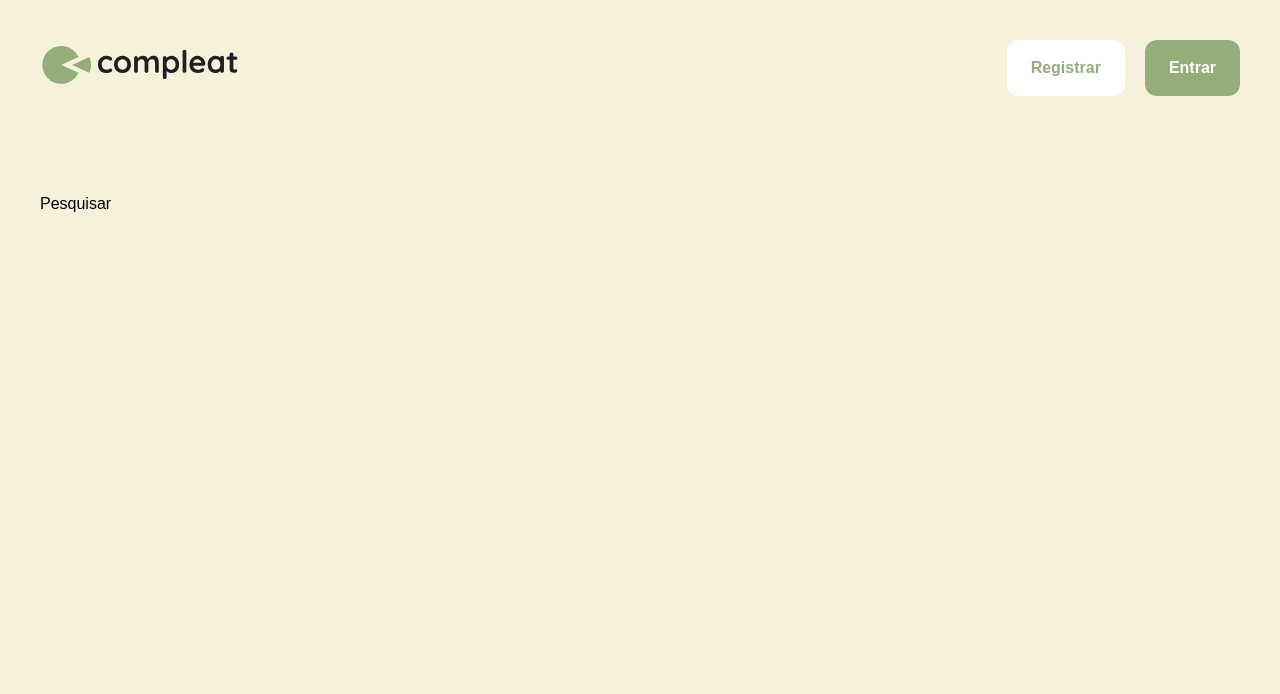
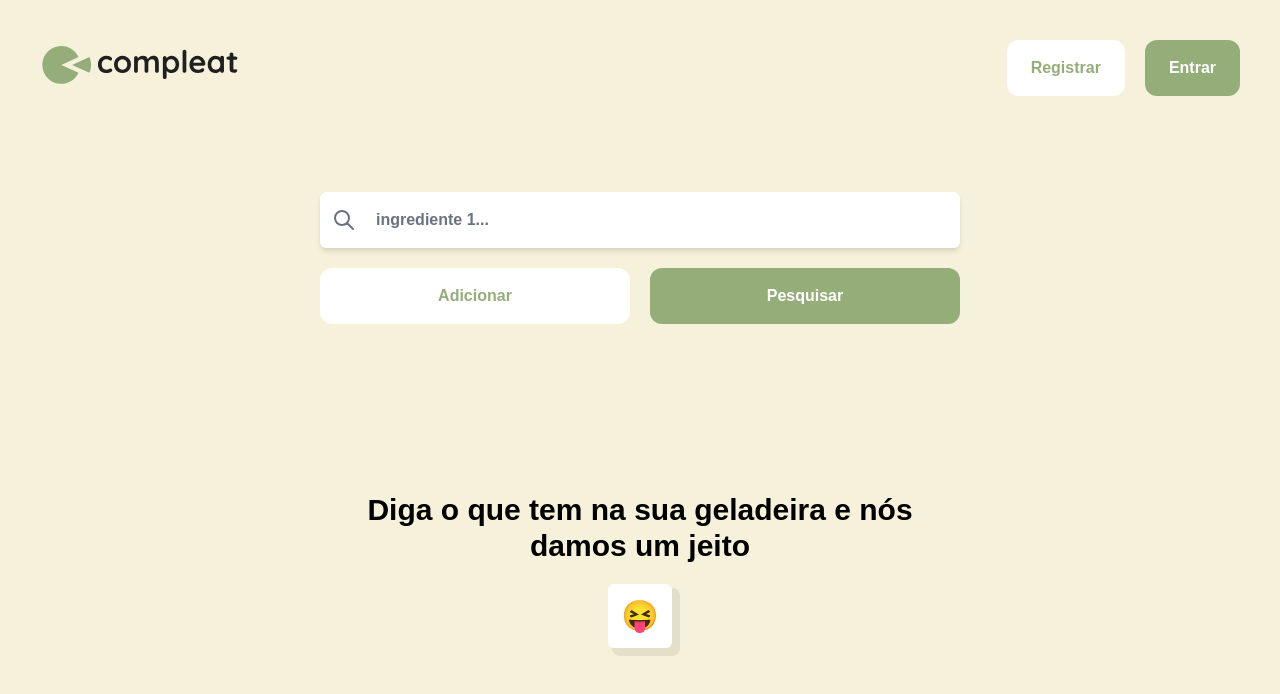
Before and after one commit to filipeveronezi/compleat, a Next.js app: page /pesquisar in a window 1280 px wide. Shown: the top 694 px of the page. Built offline with nearby package versions, Linux system fonts and the light colour scheme.

Commit message:
feat: create search module with fake searched data for now

```diff
--- a/src/modules/Search/index.tsx
+++ b/src/modules/Search/index.tsx
@@ -1,7 +1,98 @@
+import { Button } from '@/components/elements/Button'
+import { Emoji } from '@/components/elements/Emoji'
+import { RecipeType } from '@/types/Recipe'
+import { ChangeEvent, useState } from 'react'
+import { Recipe } from './Recipe'
+import { SearchBar } from './SearchBar'
+import { useRecipesResult } from './store/recipesResult'
+
 export const Search = () => {
+  const { recipes, setRecipes } = useRecipesResult()
+  const [ingredients, setIngredients] = useState<string[]>([''])
+
+  const handleChange = (
+    event: ChangeEvent<HTMLInputElement>,
+    index: number
+  ) => {
+    ingredients[index] = event.target.value
+  }
+
+  const searchRecipes = () => {
+    const recipes: RecipeType[] = [
+      {
+        id: 1,
+        title: 'Receita 1',
+        image: 'https://images.unsplash.com/photo-1504674900247-0877df9cc836'
+      },
+      {
+        id: 2,
+        title: 'Receita 2',
+        image: 'https://images.unsplash.com/photo-1504674900247-0877df9cc836'
+      },
+      {
+        id: 3,
+        title: 'Receita 3',
+        image: 'https://images.unsplash.com/photo-1504674900247-0877df9cc836'
+      },
+      {
+        id: 4,
+        title: 'Receita 4',
+        image: 'https://images.unsplash.com/photo-1504674900247-0877df9cc836'
+      },
+      {
+        id: 5,
+        title: 'Receita 5',
+        image: 'https://images.unsplash.com/photo-1504674900247-0877df9cc836'
+      },
+      {
+        id: 6,
+        title: 'Receita 6',
+        image: 'https://images.unsplash.com/photo-1504674900247-0877df9cc836'
+      }
+    ]
+    setRecipes(recipes)
+  }
+
   return (
     <div>
-      <h1>Pesquisar</h1>
+      <div className="flex flex-col gap-5 max-w-screen-sm mx-auto">
+        {ingredients.map((ingredient, index) => (
+          <SearchBar
+            key={index}
+            placeholder={`ingrediente ${index + 1}...`}
+            onChange={(event) => handleChange(event, index)}
+          />
+        ))}
+        <div className="flex gap-5">
+          <Button
+            text="Adicionar"
+            type="secondary"
+            onClick={() => setIngredients(ingredients.concat(''))}
+            disabled={ingredients.length > 1}
+          />
+          <Button
+            text="Pesquisar"
+            type="primary"
+            onClick={() => searchRecipes()}
+          />
+        </div>
+      </div>
+      <div className="mt-10">
+        {recipes !== null ? (
+          <div className="grid grid-cols-1 sm:grid-cols-2 lg:grid-cols-3 xl:grid-cols-4 gap-10">
+            {recipes.map((recipe) => (
+              <Recipe key={recipe.id} recipe={recipe}></Recipe>
+            ))}
+          </div>
+        ) : (
+          <div className="max-w-screen-sm mx-auto h-full flex flex-col gap-5 items-center justify-center py-32">
+            <p className="text-center font-bold text-xl lg:text-3xl">
+              Diga o que tem na sua geladeira e nós damos um jeito
+            </p>
+            <Emoji text="😝" />
+          </div>
+        )}
+      </div>
     </div>
   )
 }
```
